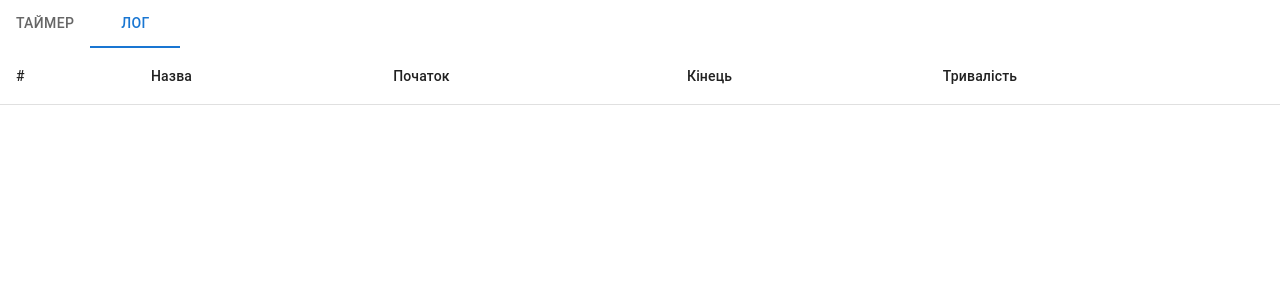
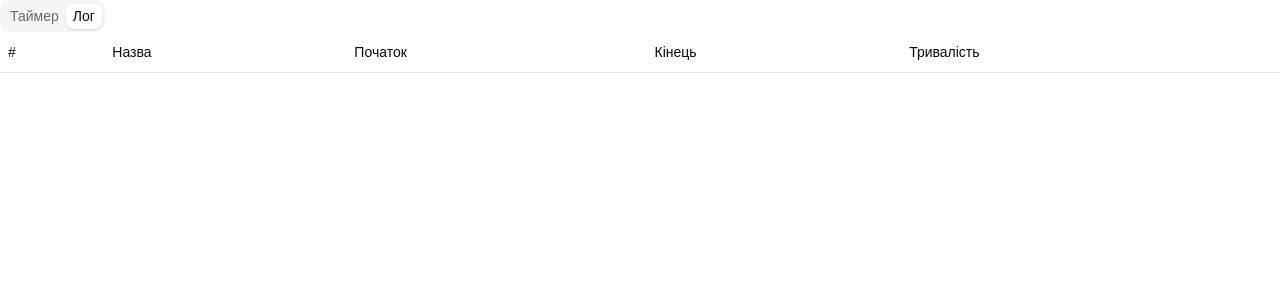
Before and after one commit to VycheslavSysov/tasks_timer, a React (Vite) app: page /log in a window 1280 px wide. Shown: the top 300 px of the page. Built offline with nearby package versions, Linux system fonts and the light colour scheme.

Commit message:
tasks log table + react router; migrate MUI to shadcn/ui + Tailwind

```diff
--- a/src/App.jsx
+++ b/src/App.jsx
@@ -1,5 +1,5 @@
-import {Link, useLocation, Routes, Route} from "react-router-dom";
-import {Tabs, Tab} from "@mui/material";
+import {useLocation, Routes, Route, useNavigate} from "react-router-dom";
+import {Tabs, TabsList, TabsTrigger} from "@/components/ui/tabs.jsx";
 import TimerPage from "./pages/TimerPage";
 import LogPage from "./pages/LogPage";
 import NotFoundPage from "./pages/NotFoundPage";
@@ -7,12 +7,17 @@
 
 function App() {
   const location = useLocation();
+  const navigate = useNavigate();
 
   return (
       <>
-        <Tabs value={location.pathname}>
-          <Tab label="Таймер" value="/" component={Link} to="/" />
-          <Tab label="Лог" value="/log" component={Link} to="/log" />
+        <Tabs
+            value={location.pathname} onValueChange={(value) => navigate(value)}
+        >
+          <TabsList>
+            <TabsTrigger value="/">Таймер</TabsTrigger>
+            <TabsTrigger value="/log">Лог</TabsTrigger>
+          </TabsList>
         </Tabs>
         <Routes>
           <Route path="/" element={<TimerPage />} />
--- /dev/null
+++ b/src/components/ui/table.jsx
@@ -0,0 +1,120 @@
+import * as React from "react"
+import { cn } from "@/lib/utils"
+
+function Table({
+  className,
+  ...props
+}) {
+  return (
+    <div data-slot="table-container" className="relative w-full overflow-x-auto">
+      <table
+        data-slot="table"
+        className={cn("w-full caption-bottom text-sm", className)}
+        {...props} />
+    </div>
+  );
+}
+
+function TableHeader({
+  className,
+  ...props
+}) {
+  return (
+    <thead
+      data-slot="table-header"
+      className={cn("[&_tr]:border-b", className)}
+      {...props} />
+  );
+}
+
+function TableBody({
+  className,
+  ...props
+}) {
+  return (
+    <tbody
+      data-slot="table-body"
+      className={cn("[&_tr:last-child]:border-0", className)}
+      {...props} />
+  );
+}
+
+function TableFooter({
+  className,
+  ...props
+}) {
+  return (
+    <tfoot
+      data-slot="table-footer"
+      className={cn("border-t bg-muted/50 font-medium [&>tr]:last:border-b-0", className)}
+      {...props} />
+  );
+}
+
+function TableRow({
+  className,
+  ...props
+}) {
+  return (
+    <tr
+      data-slot="table-row"
+      className={cn(
+        "border-b transition-colors hover:bg-muted/50 data-[state=selected]:bg-muted",
+        className
+      )}
+      {...props} />
+  );
+}
+
+function TableHead({
+  className,
+  ...props
+}) {
+  return (
+    <th
+      data-slot="table-head"
+      className={cn(
+        "h-10 px-2 text-left align-middle font-medium whitespace-nowrap text-foreground [&:has([role=checkbox])]:pr-0",
+        className
+      )}
+      {...props} />
+  );
+}
+
+function TableCell({
+  className,
+  ...props
+}) {
+  return (
+    <td
+      data-slot="table-cell"
+      className={cn(
+        "p-2 align-middle whitespace-nowrap [&:has([role=checkbox])]:pr-0",
+        className
+      )}
+      {...props} />
+  );
+}
+
+function TableCaption({
+  className,
+  ...props
+}) {
+  return (
+    <caption
+      data-slot="table-caption"
+      className={cn("mt-4 text-sm text-muted-foreground", className)}
+      {...props} />
+  );
+}
+
+export {
+  Table,
+  TableHeader,
+  TableBody,
+  TableFooter,
+  TableHead,
+  TableRow,
+  TableCell,
+  TableCaption,
+}
--- /dev/null
+++ b/src/components/ui/tabs.jsx
@@ -0,0 +1,82 @@
+"use client"
+
+import * as React from "react"
+import { cva } from "class-variance-authority";
+import { Tabs as TabsPrimitive } from "radix-ui"
+
+import { cn } from "@/lib/utils"
+
+function Tabs({
+  className,
+  orientation = "horizontal",
+  ...props
+}) {
+  return (
+    <TabsPrimitive.Root
+      data-slot="tabs"
+      data-orientation={orientation}
+      className={cn("group/tabs flex gap-2 data-horizontal:flex-col", className)}
+      {...props} />
+  );
+}
+
+const tabsListVariants = cva(
+  "group/tabs-list inline-flex w-fit items-center justify-center rounded-lg p-[3px] text-muted-foreground group-data-horizontal/tabs:h-8 group-data-vertical/tabs:h-fit group-data-vertical/tabs:flex-col data-[variant=line]:rounded-none",
+  {
+    variants: {
+      variant: {
+        default: "bg-muted",
+        line: "gap-1 bg-transparent",
+      },
+    },
+    defaultVariants: {
+      variant: "default",
+    },
+  }
+)
+
+function TabsList({
+  className,
+  variant = "default",
+  ...props
+}) {
+  return (
+    <TabsPrimitive.List
+      data-slot="tabs-list"
+      data-variant={variant}
+      className={cn(tabsListVariants({ variant }), className)}
+      {...props} />
+  );
+}
+
+function TabsTrigger({
+  className,
+  ...props
+}) {
+  return (
+    <TabsPrimitive.Trigger
+      data-slot="tabs-trigger"
+      className={cn(
+        "relative inline-flex h-[calc(100%-1px)] flex-1 items-center justify-center gap-1.5 rounded-md border border-transparent px-1.5 py-0.5 text-sm font-medium whitespace-nowrap text-foreground/60 transition-all group-data-vertical/tabs:w-full group-data-vertical/tabs:justify-start hover:text-foreground focus-visible:border-ring focus-visible:ring-[3px] focus-visible:ring-ring/50 focus-visible:outline-1 focus-visible:outline-ring disabled:pointer-events-none disabled:opacity-50 dark:text-muted-foreground dark:hover:text-foreground group-data-[variant=default]/tabs-list:data-active:shadow-sm group-data-[variant=line]/tabs-list:data-active:shadow-none [&_svg]:pointer-events-none [&_svg]:shrink-0 [&_svg:not([class*='size-'])]:size-4",
+        "group-data-[variant=line]/tabs-list:bg-transparent group-data-[variant=line]/tabs-list:data-active:bg-transparent dark:group-data-[variant=line]/tabs-list:data-active:border-transparent dark:group-data-[variant=line]/tabs-list:data-active:bg-transparent",
+        "data-active:bg-background data-active:text-foreground dark:data-active:border-input dark:data-active:bg-input/30 dark:data-active:text-foreground",
+        "after:absolute after:bg-foreground after:opacity-0 after:transition-opacity group-data-horizontal/tabs:after:inset-x-0 group-data-horizontal/tabs:after:bottom-[-5px] group-data-horizontal/tabs:after:h-0.5 group-data-vertical/tabs:after:inset-y-0 group-data-vertical/tabs:after:-right-1 group-data-vertical/tabs:after:w-0.5 group-data-[variant=line]/tabs-list:data-active:after:opacity-100",
+        className
+      )}
+      {...props} />
+  );
+}
+
+function TabsContent({
+  className,
+  ...props
+}) {
+  return (
+    <TabsPrimitive.Content
+      data-slot="tabs-content"
+      className={cn("flex-1 text-sm outline-none", className)}
+      {...props} />
+  );
+}
+
+export { Tabs, TabsList, TabsTrigger, TabsContent, tabsListVariants }
--- a/src/pages/LogPage.jsx
+++ b/src/pages/LogPage.jsx
@@ -1,10 +1,12 @@
+import formatTime from "@/utils/formatTime.js";
 import {
   Table,
+  TableHeader,
   TableBody,
-  TableCell,
   TableHead,
-  TableRow
-} from '@mui/material';
+  TableRow,
+  TableCell
+} from "@/components/ui/table.jsx";
 import {useSelector} from "react-redux";
 
 export default function LogPage() {
@@ -13,15 +15,15 @@
   return (
       <div>
         <Table>
-          <TableHead>
+          <TableHeader>
             <TableRow>
-              <TableCell>#</TableCell>
-              <TableCell>Назва</TableCell>
-              <TableCell>Початок</TableCell>
-              <TableCell>Кінець</TableCell>
-              <TableCell>Тривалість</TableCell>
+              <TableHead>#</TableHead>
+              <TableHead>Назва</TableHead>
+              <TableHead>Початок</TableHead>
+              <TableHead>Кінець</TableHead>
+              <TableHead>Тривалість</TableHead>
             </TableRow>
-          </TableHead>
+          </TableHeader>
           <TableBody>
             {tasks.map((task, index) => (
                 <TableRow key={task.id}>
@@ -29,7 +31,7 @@
                   <TableCell>{task.name}</TableCell>
                   <TableCell>{new Date(task.startTime).toLocaleTimeString()}</TableCell>
                   <TableCell>{new Date(task.endTime).toLocaleTimeString()}</TableCell>
-                  <TableCell>{task.duration}</TableCell>
+                  <TableCell>{formatTime(task.duration)}</TableCell>
                 </TableRow>
             ))}
           </TableBody>
```
